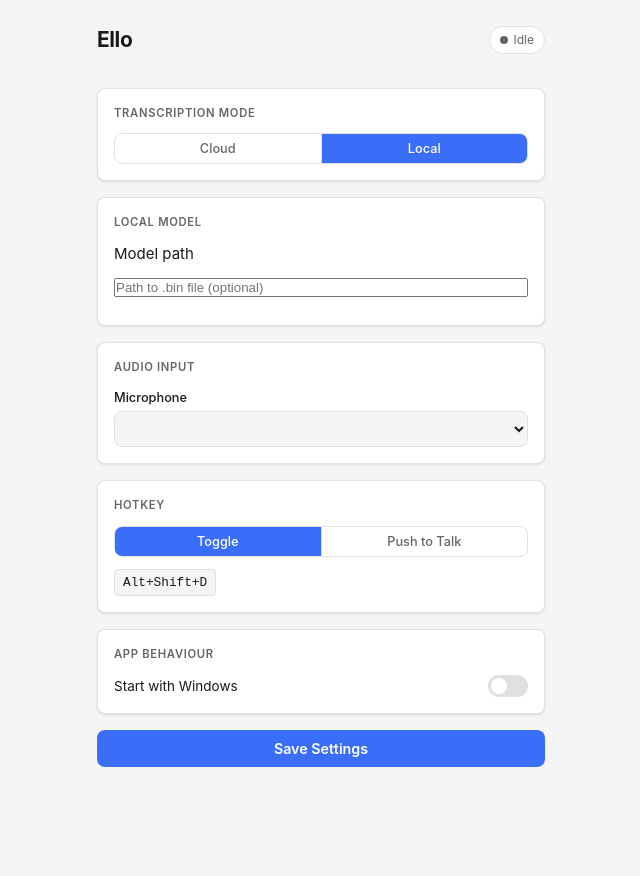
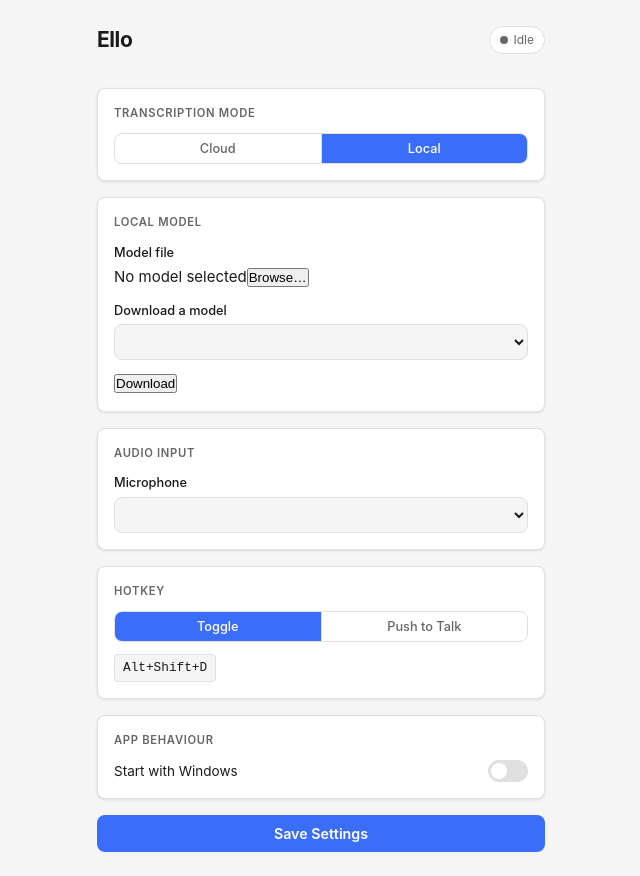
Before and after one commit to FadhilahAfif/Ello, a React (Vite) app: page / in a window 1280 px wide. Both pictures are taken after a click on the button "Local". Shown: the whole page, without its empty margins (319-959 px from the left). Before the commit the page ends 800 px from the top, so only its background shows below. Built offline with nearby package versions, Linux system fonts and the light colour scheme.

Commit message:
feat: redesign Local Model card — dropdown+download, browse button, local-only visibility

```diff
--- a/src/App.tsx
+++ b/src/App.tsx
@@ -171,6 +171,8 @@ export default function App() {
     }
   };
 
+  const [selectedModelId, setSelectedModelId] = useState<string>("small");
+
   const handleDownload = async (modelId: string) => {
     try {
       const { open } = await import("@tauri-apps/plugin-dialog");
@@ -193,6 +195,22 @@ export default function App() {
   const handleUseModel = (path: string) => {
     setSettings((prev) => ({ ...prev, localModelPath: path }));
     setDirty(true);
+  };
+
+  const handleBrowseModel = async () => {
+    try {
+      const { open } = await import("@tauri-apps/plugin-dialog");
+      const file = await open({
+        directory: false,
+        multiple: false,
+        title: "Select Whisper model file",
+        filters: [{ name: "GGML model", extensions: ["bin"] }],
+      });
+      if (!file || Array.isArray(file)) return;
+      patch("localModelPath", file);
+    } catch (e) {
+      setError(String(e));
+    }
   };
 
   return (
@@ -273,95 +291,137 @@ export default function App() {
         )}
       </section>
 
-      {/* Local Model */}
+      {/* Local Model — only shown in Local mode */}
+      {settings.transcriptionMode === "local" && (
         <section className="card" aria-labelledby="model-title">
           <span className="card-title" id="model-title">Local Model</span>
 
-        <label className="field-label" htmlFor="local-model-path">
-          Model path
-        </label>
-        <input
-          id="local-model-path"
-          type="text"
-          className="text-input"
-          placeholder="Path to .bin file (optional)"
-          value={settings.localModelPath ?? ""}
-          onChange={(e) => patch("localModelPath", e.target.value || null)}
-        />
-
-        <div className="model-list" role="list">
-          {manifest.map((model) => {
-            const st: ModelStatus = modelStatuses[model.id] ?? { kind: "idle" };
-            const installedPath = st.kind === "installed" ? st.path : null;
-            const isActive = !!installedPath && settings.localModelPath === installedPath;
-
-            return (
-              <div
-                key={model.id}
-                className={`model-row${isActive ? " active" : ""}`}
-                role="listitem"
-              >
-                <div className="model-info">
-                  <span className="model-name">{model.name}</span>
-                  <span className="model-size">
-                    {(model.sizeBytes / 1_073_741_824).toFixed(1)} GB
+          {/* Active model path with Browse button */}
+          <div className="field">
+            <label htmlFor="local-model-path">Model file</label>
+            <div className="path-row">
+              <span className="path-display" title={settings.localModelPath ?? ""}>
+                {settings.localModelPath
+                  ? settings.localModelPath.split(/[\\/]/).pop()
+                  : "No model selected"}
               </span>
+              <button className="btn-browse" onClick={handleBrowseModel}>
+                Browse…
+              </button>
+            </div>
           </div>
 
-                <div className="model-action">
-                  {st.kind === "idle" && (
-                    <button onClick={() => handleDownload(model.id)}>Download</button>
+          {/* Download a model */}
+          <div className="field">
+            <label htmlFor="model-select">Download a model</label>
+            <select
+              id="model-select"
+              value={selectedModelId}
+              onChange={(e) => setSelectedModelId(e.target.value)}
+            >
+              {manifest.map((m) => {
+                const st: ModelStatus = modelStatuses[m.id] ?? { kind: "idle" };
+                const suffix =
+                  st.kind === "installed"
+                    ? " ✓"
+                    : st.kind === "downloading" || st.kind === "validating"
+                    ? " ↓"
+                    : "";
+                return (
+                  <option key={m.id} value={m.id}>
+                    {m.name} — {(m.sizeBytes / 1_073_741_824).toFixed(1)} GB{suffix}
+                  </option>
+                );
+              })}
+            </select>
+          </div>
+
+          {/* Per-selected-model action */}
+          {(() => {
+            const st: ModelStatus = modelStatuses[selectedModelId] ?? { kind: "idle" };
+            const selectedModel = manifest.find((m) => m.id === selectedModelId);
+
+            if (st.kind === "idle" || st.kind === "error") {
+              return (
+                <div className="model-download-action">
+                  {st.kind === "error" && (
+                    <p className="model-error-msg" role="alert">{st.message}</p>
                   )}
+                  <button
+                    className="btn-download"
+                    onClick={() => handleDownload(selectedModelId)}
+                  >
+                    {st.kind === "error" ? "Retry Download" : "Download"}
+                  </button>
+                </div>
+              );
+            }
 
-                  {st.kind === "downloading" && (
-                    <>
+            if (st.kind === "downloading") {
+              const pct = Math.round((st.downloaded / st.total) * 100);
+              const downloadedMb = (st.downloaded / 1_048_576).toFixed(0);
+              const totalMb = (st.total / 1_048_576).toFixed(0);
+              return (
+                <div className="model-download-action">
                   <div
                     className="progress-bar"
                     role="progressbar"
-                        aria-label={`Downloading ${model.name}`}
-                        aria-valuenow={Math.round((st.downloaded / st.total) * 100)}
+                    aria-label={`Downloading ${selectedModel?.name ?? selectedModelId}`}
+                    aria-valuenow={pct}
                     aria-valuemin={0}
                     aria-valuemax={100}
                   >
-                        <div
-                          className="progress-fill"
-                          style={{ width: `${Math.round((st.downloaded / st.total) * 100)}%` }}
-                        />
+                    <div className="progress-fill" style={{ width: `${pct}%` }} />
                   </div>
-                      <span className="progress-label">
-                        {Math.round((st.downloaded / st.total) * 100)}%
-                      </span>
-                      <button onClick={() => handleCancelDownload(model.id)}>Cancel</button>
-                    </>
+                  <div className="progress-meta">
+                    <span>{pct}%</span>
+                    <span>{downloadedMb} / {totalMb} MB</span>
+                  </div>
+                  <button
+                    className="btn-cancel"
+                    onClick={() => handleCancelDownload(selectedModelId)}
+                  >
+                    Cancel
+                  </button>
+                </div>
+              );
+            }
+
+            if (st.kind === "validating") {
+              return (
+                <div className="model-download-action">
+                  <p className="model-validating">Validating checksum…</p>
+                </div>
+              );
+            }
+
+            if (st.kind === "installed") {
+              const installedPath = st.path;
+              const isActive = settings.localModelPath === installedPath;
+              return (
+                <div className="model-download-action">
+                  <p className="model-installed-path" title={installedPath}>
+                    ✓ {installedPath.split(/[\\/]/).pop()}
+                  </p>
+                  {!isActive && (
+                    <button
+                      className="btn-use"
+                      onClick={() => handleUseModel(installedPath)}
+                    >
+                      Use this model
+                    </button>
                   )}
-
-                  {st.kind === "validating" && (
-                    <span className="model-validating">Validating…</span>
-                  )}
-
-                  {st.kind === "installed" && (
-                    <>
-                      <span className="model-installed" aria-label="Installed">✓</span>
-                      {!isActive ? (
-                        <button onClick={() => handleUseModel(st.path)}>Use</button>
-                      ) : (
+                  {isActive && (
                     <span className="model-active-label">Active</span>
                   )}
-                    </>
-                  )}
-
-                  {st.kind === "error" && (
-                    <>
-                      <span className="model-error" title={st.message}>Error</span>
-                      <button onClick={() => handleDownload(model.id)}>Retry</button>
-                    </>
-                  )}
-                </div>
                 </div>
               );
-          })}
-        </div>
+            }
+
+            return null;
+          })()}
         </section>
+      )}
 
       {/* Audio device */}
       <section className="card" aria-labelledby="audio-title">
```
Lines whose indentation alone changed are shown as unchanged.
